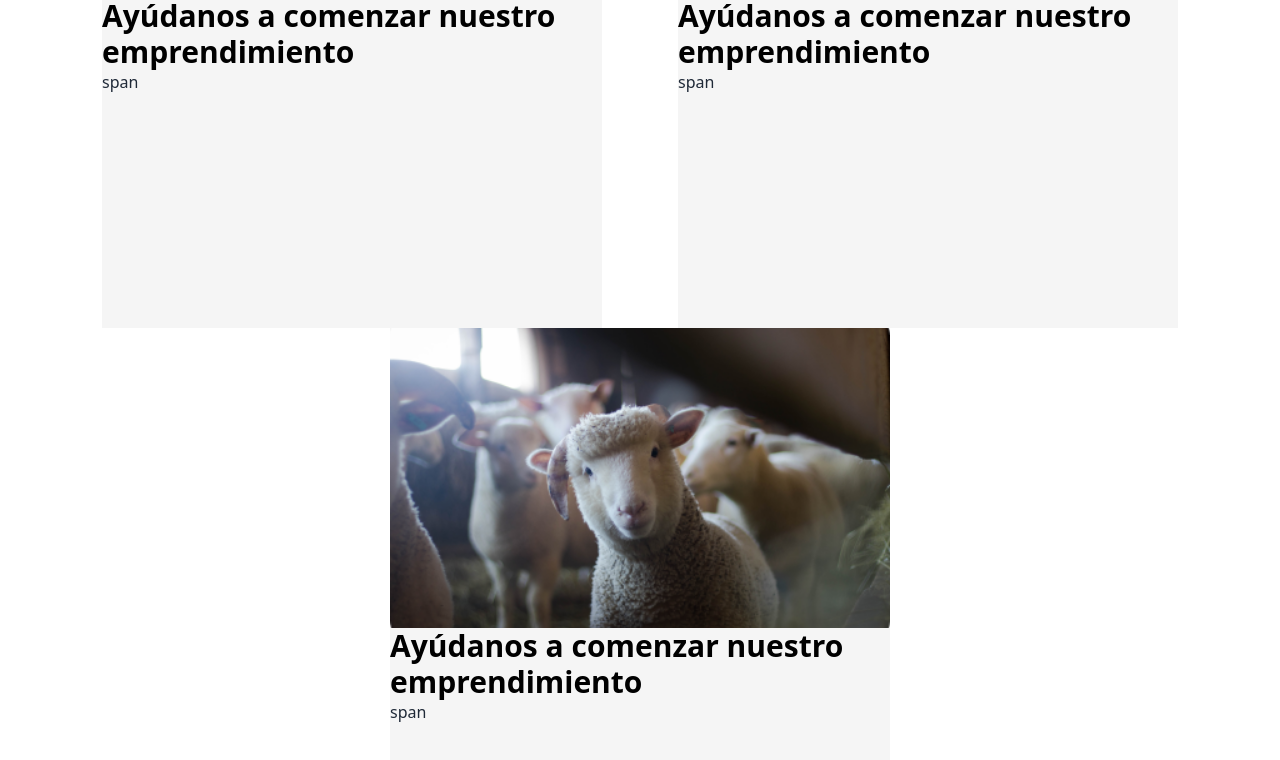
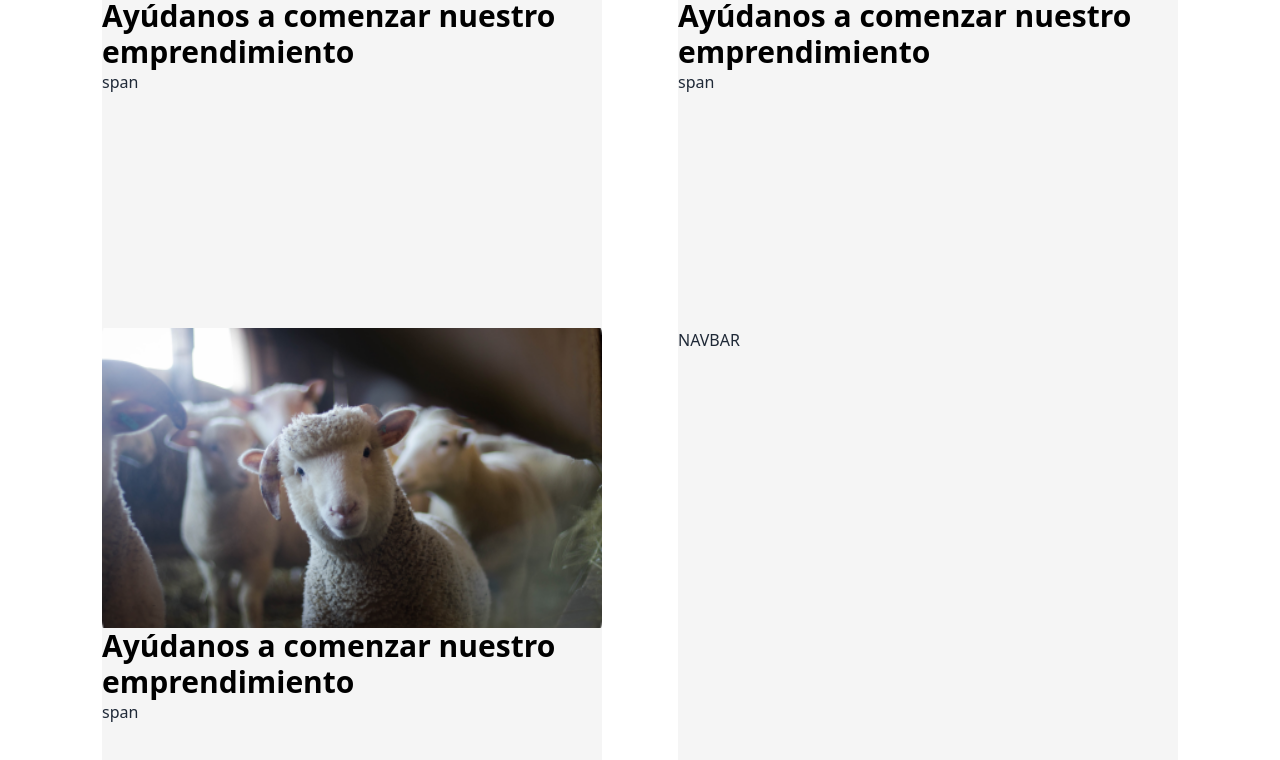
Before and after one commit to No-Country/S7-23-t-nodereact, a Next.js app in the folder frontend/: page / in a window 1280 px wide. Shown: the part 362-1122 px from the top of the page. Built offline with nearby package versions, Linux system fonts and the light colour scheme.

Commit message:
Create Navbar component.

```diff
--- /dev/null
+++ b/frontend/src/components/Navbar.jsx
@@ -0,0 +1,11 @@
+import React from "react";
+
+const Navbar= () => {
+  return (
+    <div className="w-[500px] h-[629.7px] bg-light-gray">
+     NAVBAR
+    </div>
+  );
+};
+
+export default Navbar;
--- a/frontend/src/pages/index.js
+++ b/frontend/src/pages/index.js
@@ -2,6 +2,7 @@ import Head from "next/head";
 
 import { Inter } from "next/font/google";
 import NoveCard from "@/components/NoveCard";
+import Navbar from "@/components/Navbar";
 
 const inter = Inter({ subsets: ["latin"] });
 
@@ -21,6 +22,7 @@ export default function Home() {
           <NoveCard />
           <NoveCard />
           <NoveCard />
+          <Navbar />
         </div>
       </main>
     </>
```
